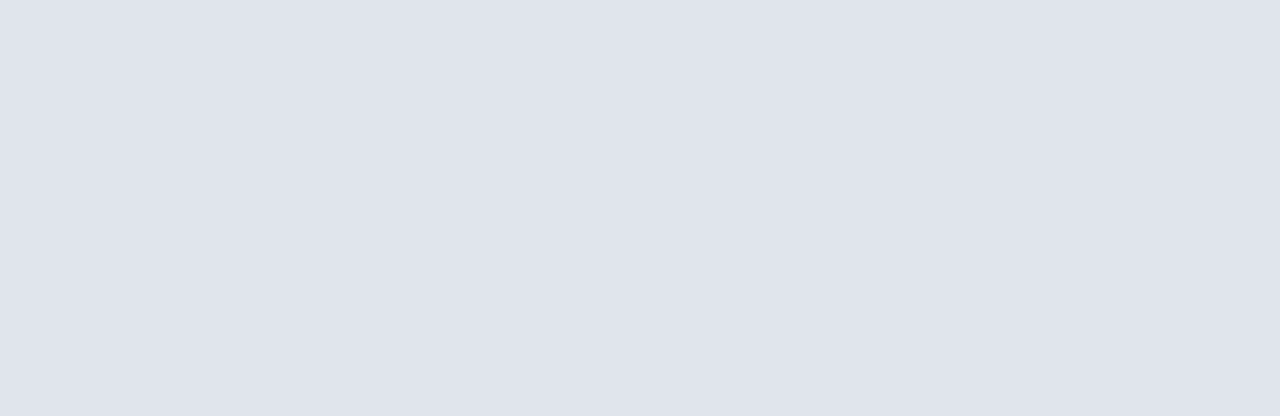
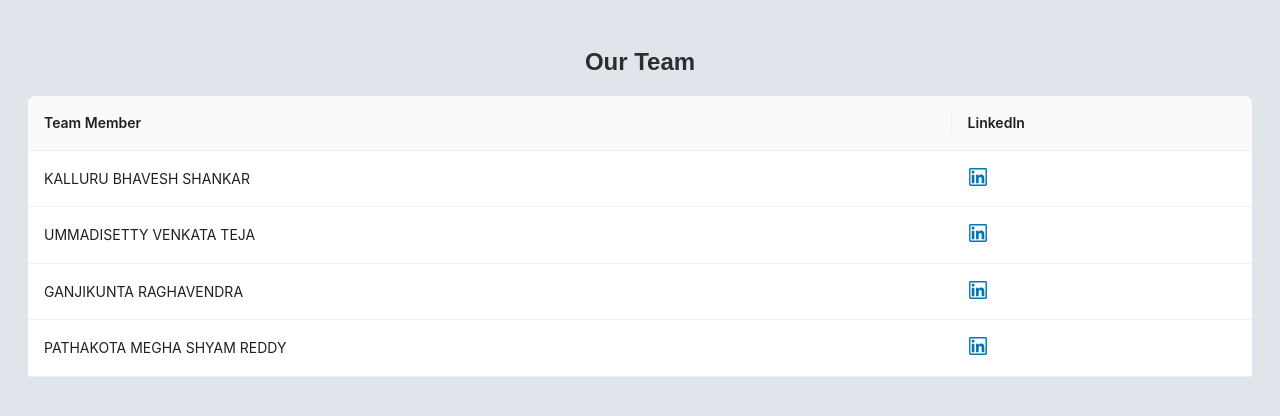
Before and after one commit to BHAVESHSHANKAR/AESVault, a React (Vite) app in the folder frontend/file-sharing-aes/: page /aboutus in a window 1280 px wide. Before the commit this address had no page. Shown: the top 416 px of the page. Built offline with nearby package versions, Linux system fonts and the light colour scheme.

Commit message:
added about us page

```diff
--- a/frontend/file-sharing-aes/src/App.jsx
+++ b/frontend/file-sharing-aes/src/App.jsx
@@ -5,6 +5,7 @@ import SignUp from './pages/SignUp';
 import UserHome from './pages/userHome';
 import Upload from './pages/Upload';
 import Dashboard from './pages/Dashboard';
+import AboutUs from './pages/AboutUs';
 function App() {
   return (
     <BrowserRouter>
@@ -15,6 +16,7 @@ function App() {
         <Route path="/userhome" element={<UserHome/>} />
         <Route path="/upload" element={<Upload/>} />
         <Route path="/dashboard" element={<Dashboard/>} />
+        <Route path="/aboutus" element={<AboutUs/>}/>
       </Routes>
     </BrowserRouter>
   );
--- /dev/null
+++ b/frontend/file-sharing-aes/src/pages/AboutUs.jsx
@@ -0,0 +1,42 @@
+import React from "react";
+import { Table } from "antd";
+import { LinkedinOutlined } from "@ant-design/icons";
+
+const AboutUs = () => {
+  const columns = [
+    {
+      title: "Team Member",
+      dataIndex: "name",
+      key: "name",
+    },
+    {
+      title: "LinkedIn",
+      dataIndex: "linkedin",
+      key: "linkedin",
+      render: (link) =>
+        link ? (
+          <a href={link} target="_blank" rel="noopener noreferrer">
+            <LinkedinOutlined style={{ fontSize: "20px", color: "#0077B5" }} />
+          </a>
+        ) : (
+          "N/A"
+        ),
+    },
+  ];
+
+  const data = [
+    { key: "1", name: "KALLURU BHAVESH SHANKAR", linkedin: "https://linkedin.com/in/alice" },
+    { key: "2", name: "UMMADISETTY VENKATA TEJA", linkedin: "https://linkedin.com/in/bob" },
+    { key: "3", name: "GANJIKUNTA RAGHAVENDRA", linkedin: "https://linkedin.com/in/charlie" },
+    { key: "4", name: "PATHAKOTA MEGHA SHYAM REDDY", linkedin: "https://linkedin.com/in/david" },
+  ];
+
+  return (
+    <div style={{ padding: 20 }}>
+      <h2>Our Team</h2>
+      <Table columns={columns} dataSource={data} pagination={false} />
+    </div>
+  );
+};
+
+export default AboutUs;
--- a/frontend/file-sharing-aes/src/pages/Home.jsx
+++ b/frontend/file-sharing-aes/src/pages/Home.jsx
@@ -93,6 +93,9 @@ function Home() {
                             </Button>
                             <Button type="primary" onClick={() => navigate('/signup')} size="large">
                                 Sign Up
+                            </Button>
+                            <Button type="primary" onClick={()=> navigate('/aboutus')} size="large">
+                                About us
                             </Button>
                         </Space>
                     </Col>
```
